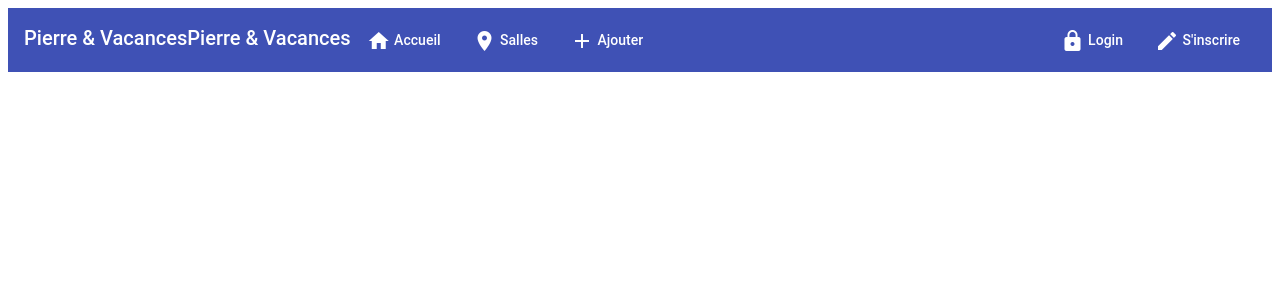
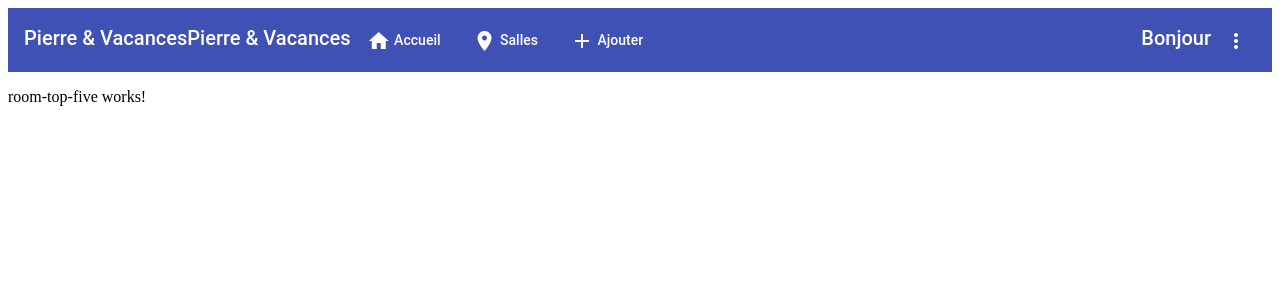
Before and after one commit to bart120/pierrevacances, an Angular app: page / in a window 1280 px wide. Shown: the top 300 px of the page. Built offline with nearby package versions, Linux system fonts and the light colour scheme.

Commit message:
ajout room module et roomtopfivecomp

```diff
--- a/src/app/app.component.html
+++ b/src/app/app.component.html
@@ -28,8 +28,24 @@
     </ng-container>
     <ng-template #log>
       Bonjour
-
+      <button mat-icon-button [matMenuTriggerFor]="appMenu">
+        <mat-icon class="mat-18">more_vert</mat-icon>
+      </button>
     </ng-template>
-    <mat-menu></mat-menu>
+    <mat-menu #appMenu="matMenu">
+      <a mat-menu-item>
+        <mat-icon class="mat-18">personne</mat-icon>
+        Mon compte
+      </a>
+      <button mat-menu-item (click)="logout();">
+        <mat-icon class="mat-18">locked_in</mat-icon>
+        Déconnexion
+      </button>
+    </mat-menu>
   </div>
 </mat-toolbar>
+
+
+<footer>
+  <app-room-top-five></app-room-top-five>
+</footer>
--- a/src/app/app.component.ts
+++ b/src/app/app.component.ts
@@ -7,5 +7,9 @@ import { Component } from '@angular/core';
 })
 export class AppComponent {
   title = 'Pierre & Vacances';
-  user: any = null;
+  user: any = {};
+
+  logout(): void {
+    this.user = null;
+  }
 }
--- a/src/app/app.module.ts
+++ b/src/app/app.module.ts
@@ -3,6 +3,8 @@ import { NgModule } from '@angular/core';
 
 import { AppComponent } from './app.component';
 import { MaterialModule } from './material.module';
+import { RoomModule } from './pages/room/room.module';
+
 
 @NgModule({
   declarations: [
@@ -10,8 +12,8 @@ import { MaterialModule } from './material.module';
   ],
   imports: [
     BrowserModule,
-    MaterialModule
-
+    MaterialModule,
+    RoomModule
   ],
   providers: [],
   bootstrap: [AppComponent]
--- /dev/null
+++ b/src/app/pages/room/room-top-five/room-top-five.component.html
@@ -0,0 +1 @@
+<p>room-top-five works!</p>
--- /dev/null
+++ b/src/app/pages/room/room-top-five/room-top-five.component.ts
@@ -0,0 +1,15 @@
+import { Component, OnInit } from '@angular/core';
+
+@Component({
+  selector: 'app-room-top-five',
+  templateUrl: './room-top-five.component.html',
+  styles: []
+})
+export class RoomTopFiveComponent implements OnInit {
+
+  constructor() { }
+
+  ngOnInit() {
+  }
+
+}
```
Also changed, not shown: src/app/pages/room/room.module.ts (added, +16 -0 lines).
